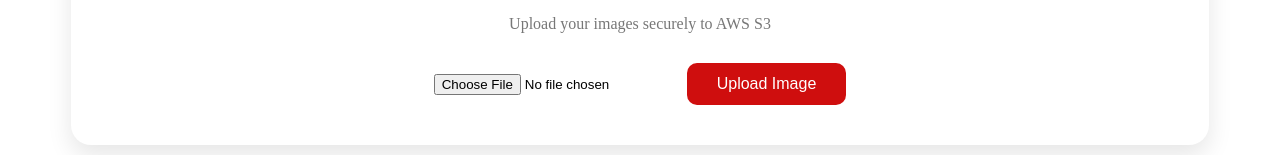
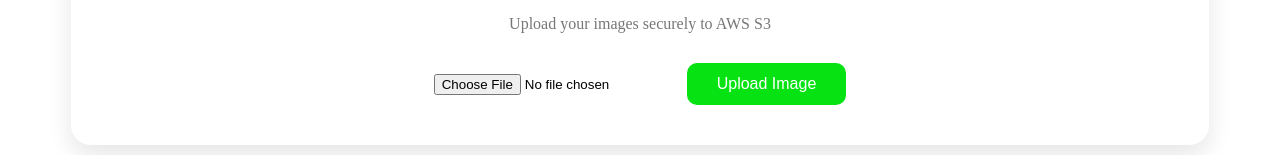
Before and after one commit to sambidhansenapati024/image-upload-web, an Angular app: page / in a window 1280 px wide. Shown: the part 140-295 px from the top of the page. Built offline with nearby package versions, Linux system fonts and the light colour scheme; no server answers.

Commit message:
change colout

```diff
--- a/src/app/components/image-upload/image-upload.component.css
+++ b/src/app/components/image-upload/image-upload.component.css
@@ -55,7 +55,7 @@ body{
 
 .upload-btn{
 
-    background:#cf0e0e;
+    background:#07e312;
 
     color:white;
 
```
